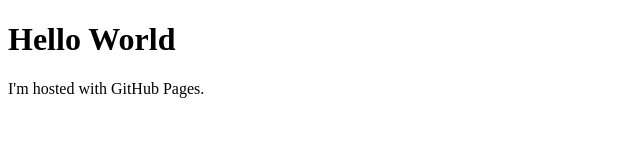
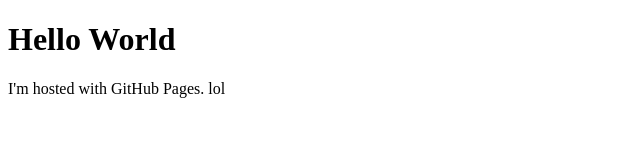
Before and after one commit to zemcovtamas/zemcovtamas.github.io, a plain HTML site: page index.html in a window 1280 px wide. Shown: the full height of the page, 0-640 px from the left. Drawn offline with Linux system fonts and the light colour scheme.

Commit message:
index modified

```diff
--- a/index.html
+++ b/index.html
@@ -2,6 +2,6 @@
 <html>
 <body>
 <h1>Hello World</h1>
-<p>I'm hosted with GitHub Pages.</p>
+<p>I'm hosted with GitHub Pages. lol</p>
 </body>
 </html>
```
